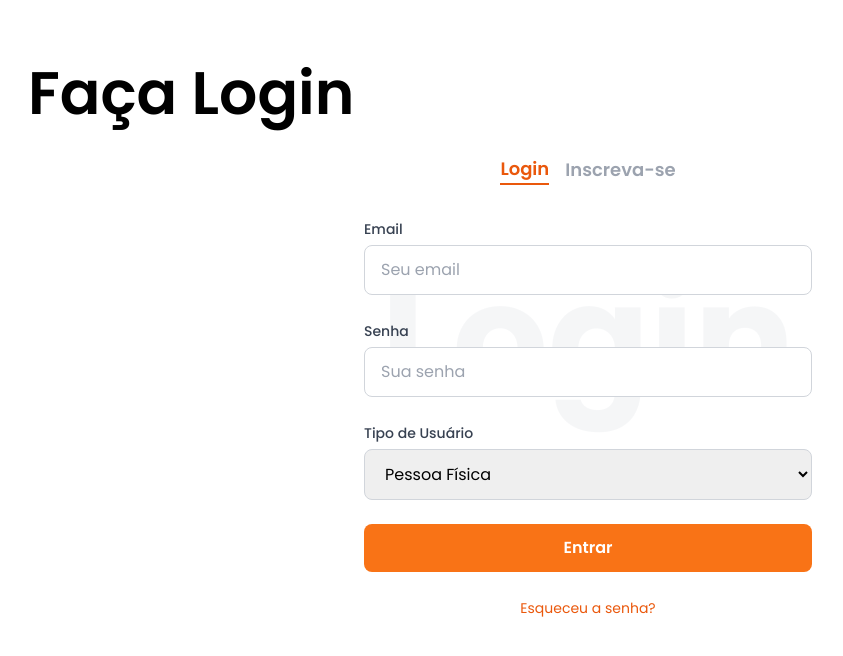
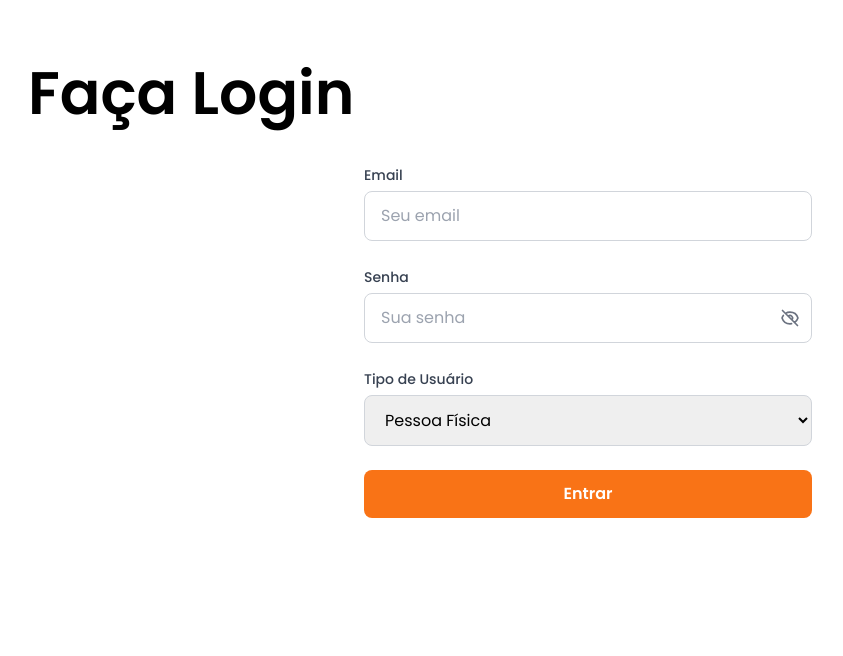
Before and after one commit to Vinishireis/Projeto_Interdisciplinar, a React (Vite) app: page /auth in a window 1280 px wide. Shown: the top 656 px of the page, without its empty margins (52-895 px from the left). Built offline with nearby package versions, Linux system fonts and the light colour scheme.

Commit message:
Atualização códigos P.I

```diff
--- a/src/App.jsx
+++ b/src/App.jsx
@@ -46,10 +46,10 @@ const App = () => {
         <Route path="/contact" element={<Contact />} />
 
         {/* Rota Termos e Condições */}
-        <Route path="/terms-conditions" element={<TermsConditions />} />
+        <Route path="/termsconditions" element={<TermsConditions />} />
 
         {/* Rota Política de Privacidade */}
-        <Route path="/privacy-policy" element={<PrivacyPolicy />} />
+        <Route path="/privacypolicy" element={<PrivacyPolicy />} />
 {/* Rota 404 */}
         <Route path="*" element={<h1>Página não encontrada</h1>} />
       </Routes>
--- a/src/components/Login_Signup/Auth.jsx
+++ b/src/components/Login_Signup/Auth.jsx
@@ -2,7 +2,8 @@ import React, { useState } from "react";
 import { useSearchParams, useNavigate } from "react-router-dom";
 import axios from "axios";
 import { motion } from "framer-motion";
-import { SlideRight, SlideLeft } from "../../utility/animation"; // Certifique-se de importar as animações corretas
+import { SlideRight, SlideLeft } from "../../utility/animation";
+import validator from "validator"; // Para sanitização
 
 const Auth = () => {
   const [searchParams] = useSearchParams();
@@ -14,14 +15,27 @@ const Auth = () => {
   const [nome, setNome] = useState("");
   const [email, setEmail] = useState("");
   const [senha, setSenha] = useState("");
+  const [mostrarSenha, setMostrarSenha] = useState(false); // Estado para controlar a visibilidade da senha
   const [confirmarSenha, setConfirmarSenha] = useState("");
+  const [mostrarConfirmarSenha, setMostrarConfirmarSenha] = useState(false); // Estado para controlar a visibilidade da confirmação de senha
   const [tipo, setTipo] = useState("pessoa_fisica");
   const [erro, setErro] = useState("");
+  const [tentativasLogin, setTentativasLogin] = useState(0);
 
-  // Função para validar o e-mail
+  // Funções de validação
   const validarEmail = (email) => {
     const regex = /^[^\s@]+@[^\s@]+\.[^\s@]+$/;
     return regex.test(email);
+  };
+
+  const validarSenha = (senha) => {
+    const regex = /^(?=.*[a-z])(?=.*[A-Z])(?=.*\d)(?=.*[@$!%*?&])[A-Za-z\d@$!%*?&]{8,}$/;
+    return regex.test(senha);
+  };
+
+  const validarNome = (nome) => {
+    const regex = /^[A-Za-zÀ-ú\s]+$/;
+    return regex.test(nome);
   };
 
   // Função para lidar com o envio do formulário
@@ -40,15 +54,25 @@ const Auth = () => {
       return;
     }
 
-    if (senha.length < 6) {
-      setErro("A senha deve ter pelo menos 6 caracteres.");
+    if (!validarSenha(senha)) {
+      setErro("A senha deve ter pelo menos 8 caracteres, incluindo uma letra maiúscula, uma minúscula, um número e um caractere especial.");
       return;
     }
 
+    if (!isLogin && !validarNome(nome)) {
+      setErro("O nome não pode conter números ou caracteres especiais.");
+      return;
+    }
+
+    // Sanitização dos dados
+    const sanitizedNome = validator.escape(nome);
+    const sanitizedEmail = validator.normalizeEmail(email);
+    const sanitizedSenha = validator.escape(senha);
+
     const url = isLogin ? "http://localhost:5000/login" : "http://localhost:5000/signup";
     const data = isLogin
-      ? { email, senha } // Removido o campo "tipo" do login
-      : { nome, email, senha, tipo };
+      ? { email: sanitizedEmail, senha: sanitizedSenha }
+      : { nome: sanitizedNome, email: sanitizedEmail, senha: sanitizedSenha, tipo };
 
     try {
       const response = await axios.post(url, data);
@@ -56,26 +80,41 @@ const Auth = () => {
 
       if (isLogin) {
         alert("Login bem-sucedido!");
-        navigate("/"); // Redireciona para a tela de início
+        // Armazena o nome e o tipo de usuário no localStorage
+        localStorage.setItem("userName", response.data.nome);
+        localStorage.setItem("userType", response.data.tipo);
+        console.log("Nome armazenado:", response.data.nome);
+        console.log("Tipo de usuário:", response.data.tipo);
+
+        // Redireciona com base no tipo de usuário
+        if (response.data.tipo === "desenvolvedor") {
+          navigate("/dashboard-desenvolvedor"); // Rota para desenvolvedores
+        } else {
+          navigate("/"); // Rota padrão para outros tipos de usuário
+        }
       } else {
         alert("Cadastro bem-sucedido!");
+        // Armazena o nome do usuário no localStorage após o cadastro
+        localStorage.setItem("userName", sanitizedNome);
+        console.log("Nome armazenado:", sanitizedNome);
         setIsLogin(true); // Alternar para a tela de login
       }
     } catch (error) {
       console.error("Erro:", error.response?.data || error.message);
       setErro(error.response?.data?.message || "Ocorreu um erro. Tente novamente.");
+
+      if (isLogin) {
+        setTentativasLogin(tentativasLogin + 1);
+        if (tentativasLogin >= 3) {
+          setErro("Muitas tentativas de login. Tente novamente mais tarde.");
+          return;
+        }
+      }
     }
   };
 
   return (
     <div className="container min-h-[650px] relative py-14">
-      {/* Texto de fundo */}
-      <div className="absolute inset-0 flex justify-center items-center">
-        <h1 className="text-[100px] md:text-[150px] lg:text-[150px] font-bold text-gray-300 opacity-20 text-center -z-10">
-          {isLogin ? "Login" : "Cadastro"}
-        </h1>
-      </div>
-
       {/* Conteúdo principal */}
       <div className="relative z-10">
         <motion.h1
@@ -87,47 +126,6 @@ const Auth = () => {
           {isLogin ? "Faça Login" : "Crie sua Conta"}
         </motion.h1>
 
-        {/* Alternar entre Login e Inscreva-se */}
-        <motion.div
-          variants={SlideRight(0.6)}
-          initial="hidden"
-          animate="visible"
-          className="flex justify-center gap-4 mt-6"
-        >
-          <button
-            onClick={() => setIsLogin(true)}
-            className={`text-lg font-semibold ${
-              isLogin
-                ? "text-orange-600 border-b-2 border-orange-600"
-                : "text-gray-400 hover:text-orange-600"
-            } transition-colors duration-200`}
-          >
-            Login
-          </button>
-          <button
-            onClick={() => setIsLogin(false)}
-            className={`text-lg font-semibold ${
-              !isLogin
-                ? "text-orange-600 border-b-2 border-orange-600"
-                : "text-gray-400 hover:text-orange-600"
-            } transition-colors duration-200`}
-          >
-            Inscreva-se
-          </button>
-        </motion.div>
-
-        {/* Mensagem de erro */}
-        {erro && (
-          <motion.div
-            variants={SlideRight(0.8)}
-            initial="hidden"
-            animate="visible"
-            className="text-center text-red-600 text-sm mt-4"
-          >
-            {erro}
-          </motion.div>
-        )}
-
         {/* Formulário */}
         <motion.form
           variants={SlideRight(1.0)}
@@ -138,10 +136,10 @@ const Auth = () => {
         >
           {!isLogin && (
             <div className="space-y-1">
-              <label className="text-sm font-medium text-gray-700">Nome</label>
+              <label className="text-sm font-medium text-gray-700">Nome Completo</label>
               <input
                 type="text"
-                placeholder="Seu nome"
+                placeholder="Seu Nome Completo"
                 value={nome}
                 onChange={(e) => setNome(e.target.value)}
                 className="w-full px-4 py-3 border border-gray-300 rounded-lg focus:outline-none focus:ring-2 focus:ring-orange-500 focus:border-transparent transition-all duration-200"
@@ -162,29 +160,118 @@ const Auth = () => {
           </div>
           <div className="space-y-1">
             <label className="text-sm font-medium text-gray-700">Senha</label>
+            <div className="relative">
               <input
-              type="password"
+                type={mostrarSenha ? "text" : "password"} // Alterna entre "text" e "password"
                 placeholder="Sua senha"
                 value={senha}
                 onChange={(e) => setSenha(e.target.value)}
                 className="w-full px-4 py-3 border border-gray-300 rounded-lg focus:outline-none focus:ring-2 focus:ring-orange-500 focus:border-transparent transition-all duration-200"
                 required
               />
+              <button
+                type="button"
+                onClick={() => setMostrarSenha(!mostrarSenha)} // Alterna o estado de mostrarSenha
+                className="absolute inset-y-0 right-0 pr-3 flex items-center text-sm leading-5"
+              >
+                {mostrarSenha ? (
+                  <svg
+                    xmlns="http://www.w3.org/2000/svg"
+                    className="h-5 w-5 text-gray-500"
+                    fill="none"
+                    viewBox="0 0 24 24"
+                    stroke="currentColor"
+                  >
+                    <path
+                      strokeLinecap="round"
+                      strokeLinejoin="round"
+                      strokeWidth={2}
+                      d="M15 12a3 3 0 11-6 0 3 3 0 016 0z"
+                    />
+                    <path
+                      strokeLinecap="round"
+                      strokeLinejoin="round"
+                      strokeWidth={2}
+                      d="M2.458 12C3.732 7.943 7.523 5 12 5c4.478 0 8.268 2.943 9.542 7-1.274 4.057-5.064 7-9.542 7-4.477 0-8.268-2.943-9.542-7z"
+                    />
+                  </svg>
+                ) : (
+                  <svg
+                    xmlns="http://www.w3.org/2000/svg"
+                    className="h-5 w-5 text-gray-500"
+                    fill="none"
+                    viewBox="0 0 24 24"
+                    stroke="currentColor"
+                  >
+                    <path
+                      strokeLinecap="round"
+                      strokeLinejoin="round"
+                      strokeWidth={2}
+                      d="M13.875 18.825A10.05 10.05 0 0112 19c-4.478 0-8.268-2.943-9.543-7a9.97 9.97 0 011.563-3.029m5.858.908a3 3 0 114.243 4.243M9.878 9.878l4.242 4.242M9.88 9.88l-3.29-3.29m7.532 7.532l3.29 3.29M3 3l3.59 3.59m0 0A9.953 9.953 0 0112 5c4.478 0 8.268 2.943 9.543 7a10.025 10.025 0 01-4.132 5.411m0 0L21 21"
+                    />
+                  </svg>
+                )}
+              </button>
+            </div>
           </div>
           {!isLogin && (
             <div className="space-y-1">
               <label className="text-sm font-medium text-gray-700">Confirme a Senha</label>
+              <div className="relative">
                 <input
-                type="password"
+                  type={mostrarConfirmarSenha ? "text" : "password"} // Alterna entre "text" e "password"
                   placeholder="Confirme sua senha"
                   value={confirmarSenha}
                   onChange={(e) => setConfirmarSenha(e.target.value)}
                   className="w-full px-4 py-3 border border-gray-300 rounded-lg focus:outline-none focus:ring-2 focus:ring-orange-500 focus:border-transparent transition-all duration-200"
                   required
                 />
+                <button
+                  type="button"
+                  onClick={() => setMostrarConfirmarSenha(!mostrarConfirmarSenha)} // Alterna o estado de mostrarConfirmarSenha
+                  className="absolute inset-y-0 right-0 pr-3 flex items-center text-sm leading-5"
+                >
+                  {mostrarConfirmarSenha ? (
+                    <svg
+                      xmlns="http://www.w3.org/2000/svg"
+                      className="h-5 w-5 text-gray-500"
+                      fill="none"
+                      viewBox="0 0 24 24"
+                      stroke="currentColor"
+                    >
+                      <path
+                        strokeLinecap="round"
+                        strokeLinejoin="round"
+                        strokeWidth={2}
+                        d="M15 12a3 3 0 11-6 0 3 3 0 016 0z"
+                      />
+                      <path
+                        strokeLinecap="round"
+                        strokeLinejoin="round"
+                        strokeWidth={2}
+                        d="M2.458 12C3.732 7.943 7.523 5 12 5c4.478 0 8.268 2.943 9.542 7-1.274 4.057-5.064 7-9.542 7-4.477 0-8.268-2.943-9.542-7z"
+                      />
+                    </svg>
+                  ) : (
+                    <svg
+                      xmlns="http://www.w3.org/2000/svg"
+                      className="h-5 w-5 text-gray-500"
+                      fill="none"
+                      viewBox="0 0 24 24"
+                      stroke="currentColor"
+                    >
+                      <path
+                        strokeLinecap="round"
+                        strokeLinejoin="round"
+                        strokeWidth={2}
+                        d="M13.875 18.825A10.05 10.05 0 0112 19c-4.478 0-8.268-2.943-9.543-7a9.97 9.97 0 011.563-3.029m5.858.908a3 3 0 114.243 4.243M9.878 9.878l4.242 4.242M9.88 9.88l-3.29-3.29m7.532 7.532l3.29 3.29M3 3l3.59 3.59m0 0A9.953 9.953 0 0112 5c4.478 0 8.268 2.943 9.543 7a10.025 10.025 0 01-4.132 5.411m0 0L21 21"
+                      />
+                    </svg>
+                  )}
+                </button>
+              </div>
             </div>
           )}
-          {/* Campo de seleção para o tipo de usuário */}
           <div className="space-y-1">
             <label className="text-sm font-medium text-gray-700">Tipo de Usuário</label>
             <select
@@ -207,14 +294,9 @@ const Auth = () => {
               {isLogin ? "Entrar" : "Criar Conta"}
             </button>
           </div>
-          {isLogin && (
-            <div className="text-center">
-              <a
-                href="/forgot-password"
-                className="text-sm text-orange-600 hover:text-orange-700 transition-colors duration-200"
-              >
-                Esqueceu a senha?
-              </a>
+          {erro && (
+            <div className="text-center text-red-600 text-sm mt-4">
+              {erro}
             </div>
           )}
         </motion.form>
```
Also changed, not shown: package.json (+6 -1 lines), src/components/Navbar/Navbar.jsx (+33 -2 lines), src/components/Navbar/ResponsiveMenu.jsx (+36 -3 lines), 2 other files (tests, documents, lock files or other folders). Lines whose indentation alone changed are shown as unchanged.
